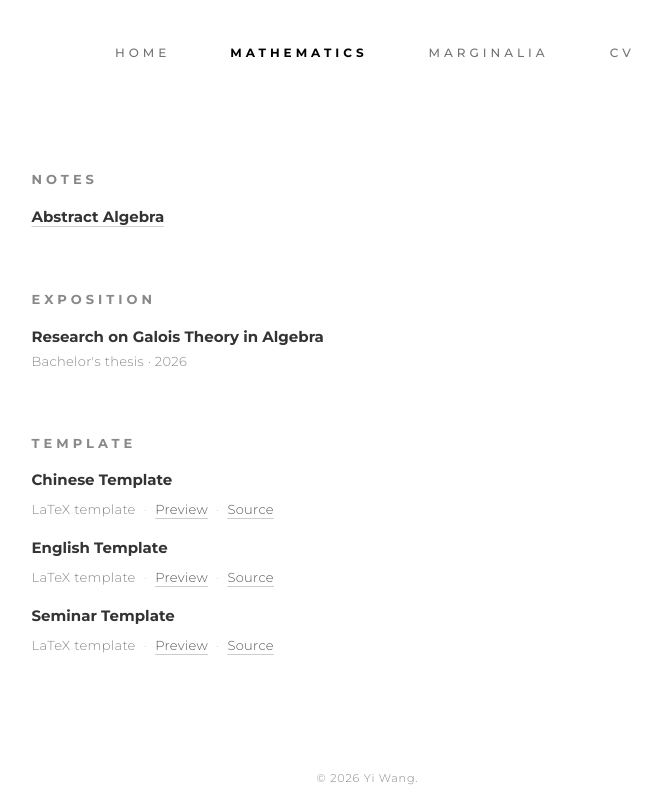
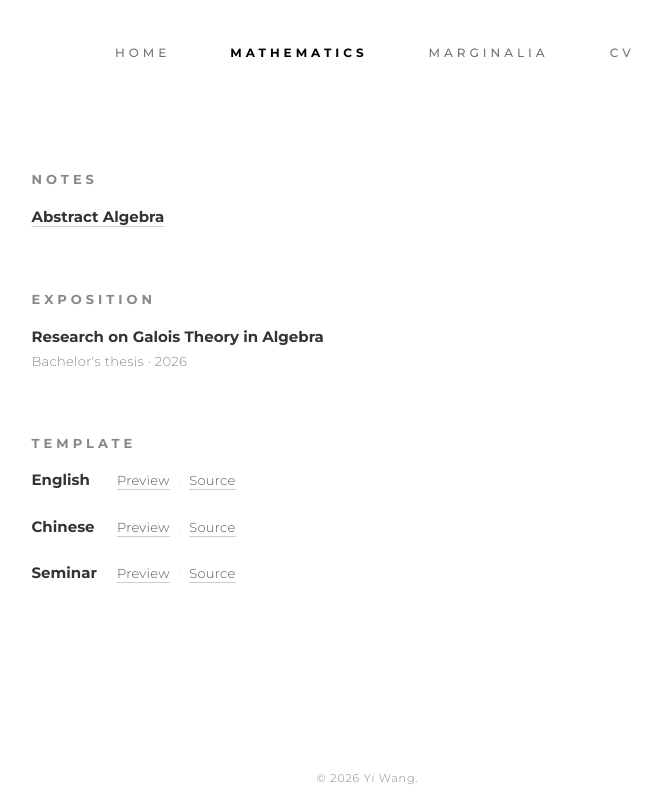
Before and after one commit to YieWang/YieWang.github.io, an Astro site: page /mathematics in a window 1280 px wide. Shown: the whole page, without its empty margins (265-927 px from the left). Built offline with nearby package versions, Linux system fonts and the light colour scheme; Astro itself is replaced by a stand-in of ours.

Commit message:
Simplify Mathematics templates: remove redundant labels, align links to the right and put English first

```diff
--- a/src/components/SiteShell.astro
+++ b/src/components/SiteShell.astro
@@ -224,26 +224,24 @@ const gameboySlices = Array.from({ length: 58 }, (_, i) => {
         TEMPLATE
       </h3>
     </div>
-    <div class="space-y-3.5 sm:space-y-4.5 text-left">
+    <div class="grid grid-cols-[max-content_1fr] gap-x-4 sm:gap-x-5 gap-y-5 sm:gap-y-6 items-baseline text-left">
       {templateData.map((item) => (
-        <article class="space-y-1">
+        <>
           <h4
-            class="text-[0.875rem] sm:text-[0.9375rem] leading-[1.5] font-bold text-[#333333]"
+            class="text-[0.875rem] sm:text-[0.9375rem] leading-normal font-bold text-[#333333]"
             style="font-family: 'Montserrat', sans-serif;"
           >
             {item.title}
           </h4>
-          <p
-            class="text-[0.75rem] sm:text-[0.8125rem] text-[#888888] font-light tracking-[0.02rem] flex items-center gap-2 flex-wrap"
+          <div
+            class="text-[0.75rem] sm:text-[0.8125rem] text-[#888888] font-light tracking-[0.02rem] flex items-baseline gap-2"
             style="font-family: 'Montserrat', sans-serif;"
           >
-            <span>{item.type}</span>
-            <span class="text-[#D1D1D1]">·</span>
             <a
               href={item.previewUrl}
               target="_blank"
               rel="noopener noreferrer"
-              class="text-[#555555] hover:text-black underline underline-offset-4 decoration-[#CCCCCC] hover:decoration-black transition-colors duration-200 py-1"
+              class="text-[#555555] hover:text-black underline underline-offset-4 decoration-[#CCCCCC] hover:decoration-black transition-colors duration-200"
             >
               Preview
             </a>
@@ -251,12 +249,12 @@ const gameboySlices = Array.from({ length: 58 }, (_, i) => {
             <a
               href={item.sourceUrl}
               download
-              class="text-[#555555] hover:text-black underline underline-offset-4 decoration-[#CCCCCC] hover:decoration-black transition-colors duration-200 py-1"
+              class="text-[#555555] hover:text-black underline underline-offset-4 decoration-[#CCCCCC] hover:decoration-black transition-colors duration-200"
             >
               Source
             </a>
-          </p>
-        </article>
+          </div>
+        </>
       ))}
     </div>
   </div>
--- a/src/data/mathematics.ts
+++ b/src/data/mathematics.ts
@@ -38,19 +38,19 @@ export const expositionData: ExpositionItem[] = [
 
 export const templateData: TemplateItem[] = [
   {
-    title: "Chinese Template",
+    title: "English",
+    type: "LaTeX template",
+    previewUrl: "https://homepage-assets.mathtranslations.org/templates/English_Template_Preview.pdf?v=2",
+    sourceUrl: "https://homepage-assets.mathtranslations.org/templates/English_Template.zip?v=2",
+  },
+  {
+    title: "Chinese",
     type: "LaTeX template",
     previewUrl: "https://homepage-assets.mathtranslations.org/templates/Chinese_Template_Preview.pdf?v=2",
     sourceUrl: "https://homepage-assets.mathtranslations.org/templates/Chinese_Template.zip?v=2",
   },
   {
-    title: "English Template",
-    type: "LaTeX template",
-    previewUrl: "https://homepage-assets.mathtranslations.org/templates/English_Template_Preview.pdf?v=2",
-    sourceUrl: "https://homepage-assets.mathtranslations.org/templates/English_Template.zip?v=2",
-  },
-  {
-    title: "Seminar Template",
+    title: "Seminar",
     type: "LaTeX template",
     previewUrl: "https://homepage-assets.mathtranslations.org/templates/Seminar_Template_Preview.pdf?v=3",
     sourceUrl: "https://homepage-assets.mathtranslations.org/templates/Seminar_Template.zip?v=3",
```
Also changed, not shown: 本站规范.md (+1 -1 lines).
